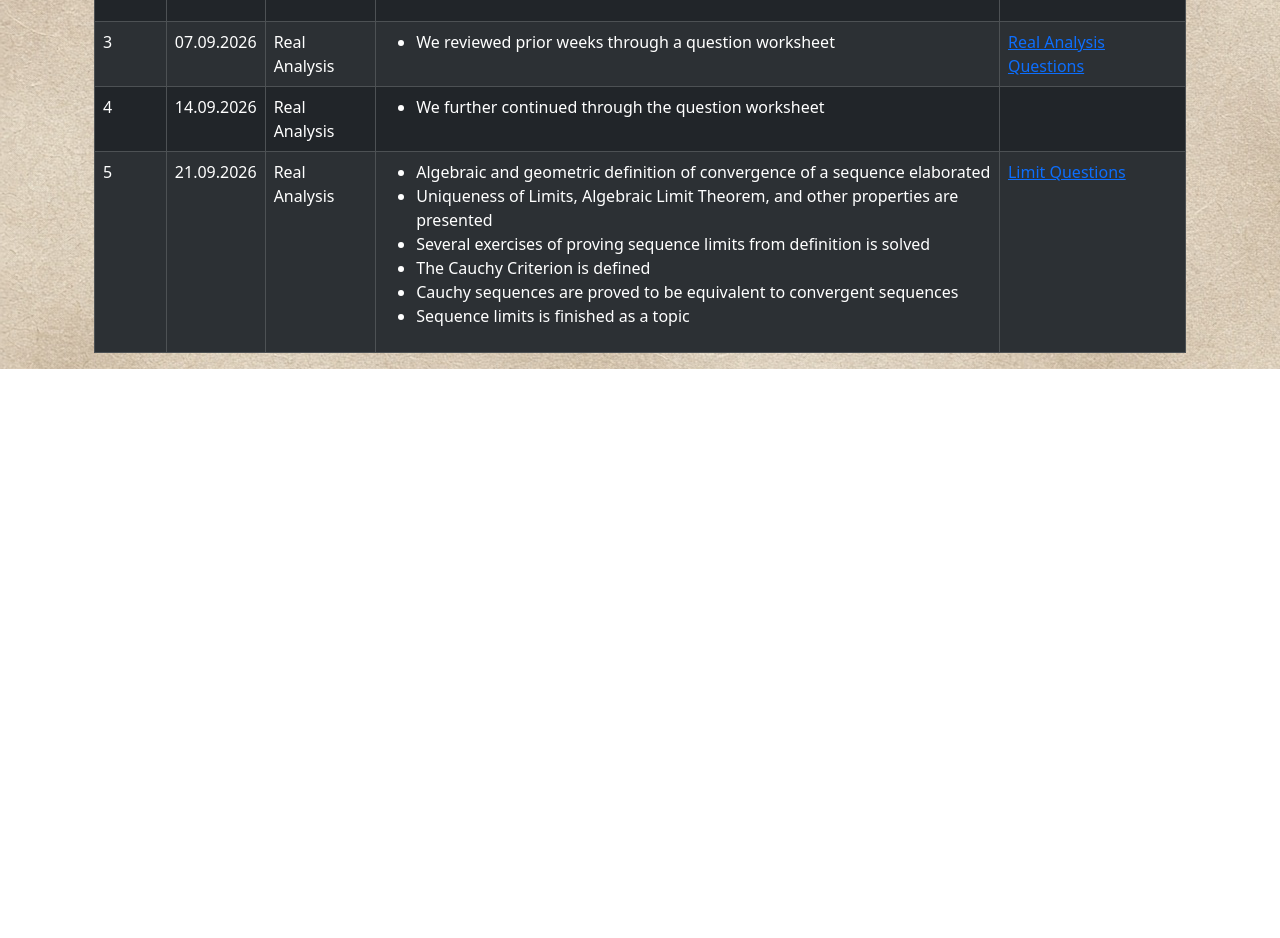
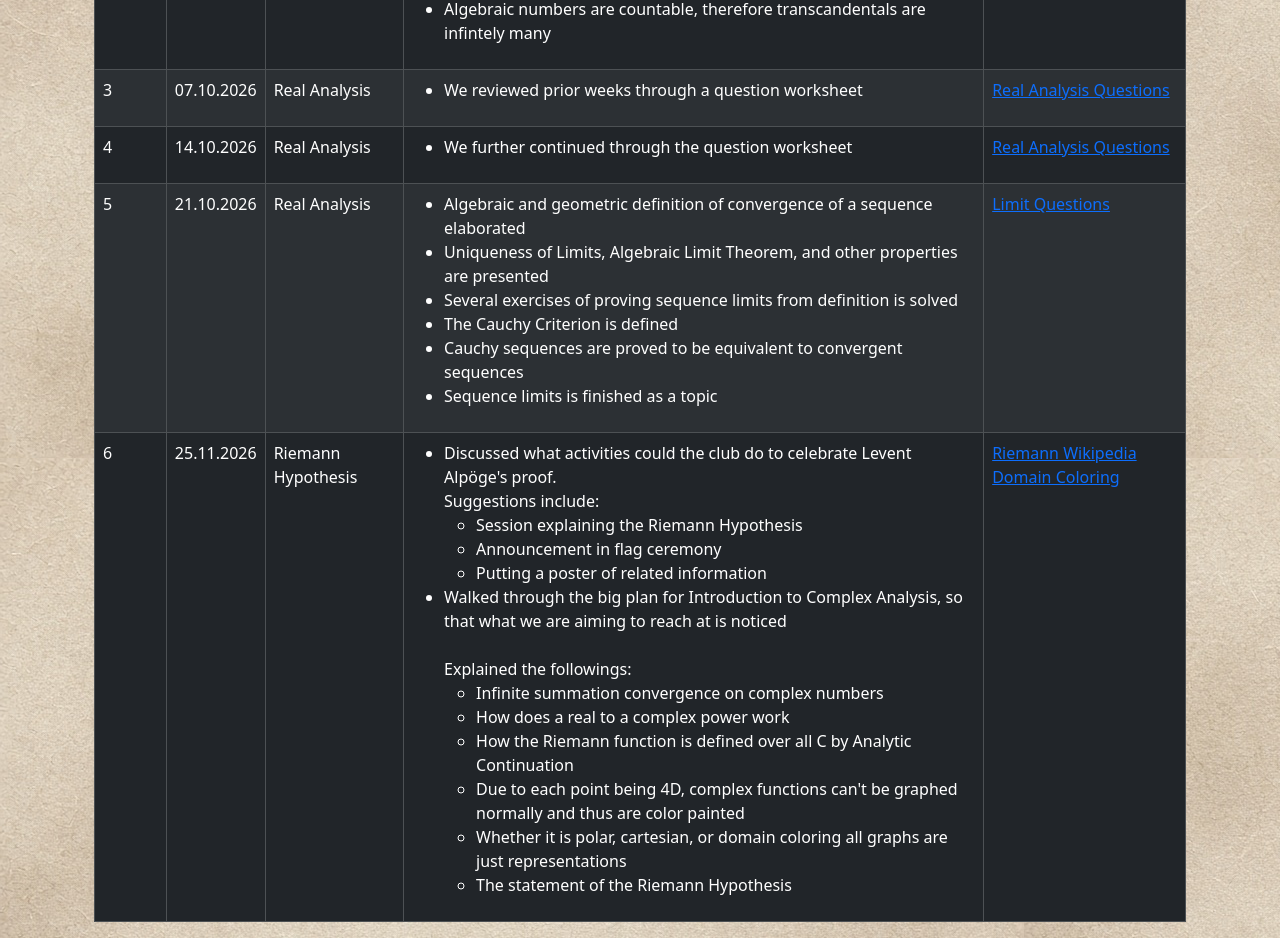
Before and after one commit to dortluoglumustafa/dortluoglumustafa.github.io, a plain HTML site: page lessons.html in a window 1280 px wide. Shown: the part 566-1504 px from the top of the page. Before the commit the page ends 935 px from the top, so only its background shows below. Drawn offline with nearby package versions, Linux system fonts and the light colour scheme.

Commit message:
changes with the 26 November Lesson

```diff
--- a/lessons.html
+++ b/lessons.html
@@ -69,7 +69,7 @@
 
                             <tr>
                                 <td>3</td>
-                                <td>07.09.2026</td>
+                                <td>07.10.2026</td>
                                 <td>Real Analysis</td>
                                 <td>
                                         <ul>
@@ -83,7 +83,7 @@
 
                             <tr>
                                 <td>4</td>
-                                <td>14.09.2026</td>
+                                <td>14.10.2026</td>
                                 <td>Real Analysis</td>
                                 <td>
                                         <ul>
@@ -91,13 +91,13 @@
                                         </ul>
                                 </td>
                                 <td>
-
+                                   <a href="/assets/resources/RealAnalysisQuestions.pdf" target="_blank">Real Analysis Questions</a>
                                 </td>
                             </tr>
 
                             <tr>
                                 <td>5</td>
-                                <td>21.09.2026</td>
+                                <td>21.10.2026</td>
                                 <td>Real Analysis</td>
                                 <td>
                                         <ul>
@@ -114,6 +114,48 @@
                                 </td>
                             </tr>
 
+                            <tr>
+                                <td>6</td>
+                                <td>25.11.2026</td>
+                                <td>Riemann Hypothesis</td>
+                                <td>
+                                        <ul>
+                                            <li>Discussed what activities could the club do to celebrate Levent Alpöge's proof.
+                                                <br>
+                                                Suggestions include:
+                                                <ul>
+                                                    <li>Session explaining the Riemann Hypothesis</li>
+                                                    <li>Announcement in flag ceremony</li>
+                                                    <li>Putting a poster of related information</li>
+                                                </ul>
+                                            </li>
+                                            <li>
+                                                Walked through the big plan for Introduction to Complex Analysis, so that
+                                            what we are aiming to reach at is noticed
+                                            </li> <br>
+                                            Explained the followings:
+                                            <ul>
+                                                <li>Infinite summation convergence on complex numbers</li>
+                                                <li>How does a real to a complex power work</li>
+                                                <li>How the Riemann function is defined over all C by Analytic Continuation</li>
+                                                <li>
+                                                    Due to each point being 4D, complex functions can't be graphed normally and thus
+                                                    are color painted
+                                                </li>
+                                                <li>
+                                                    Whether it is polar, cartesian, or domain coloring all graphs are just representations
+                                                </li>
+                                                <li>The statement of the Riemann Hypothesis</li>
+                                            </ul>
+                                        </ul>
+                                </td>
+                                <td>
+                                    <a href="https://en.wikipedia.org/wiki/Riemann_zeta_function" target="_blank">Riemann Wikipedia</a>
+                                    <a href="https://en.wikipedia.org/wiki/Domain_coloring" target="_blank">Domain Coloring</a>
+                                </td>
+                            </tr>
+
+
                         </tbody>
                     </table>
                 </div>
```
Also changed, not shown: 1 other file.
